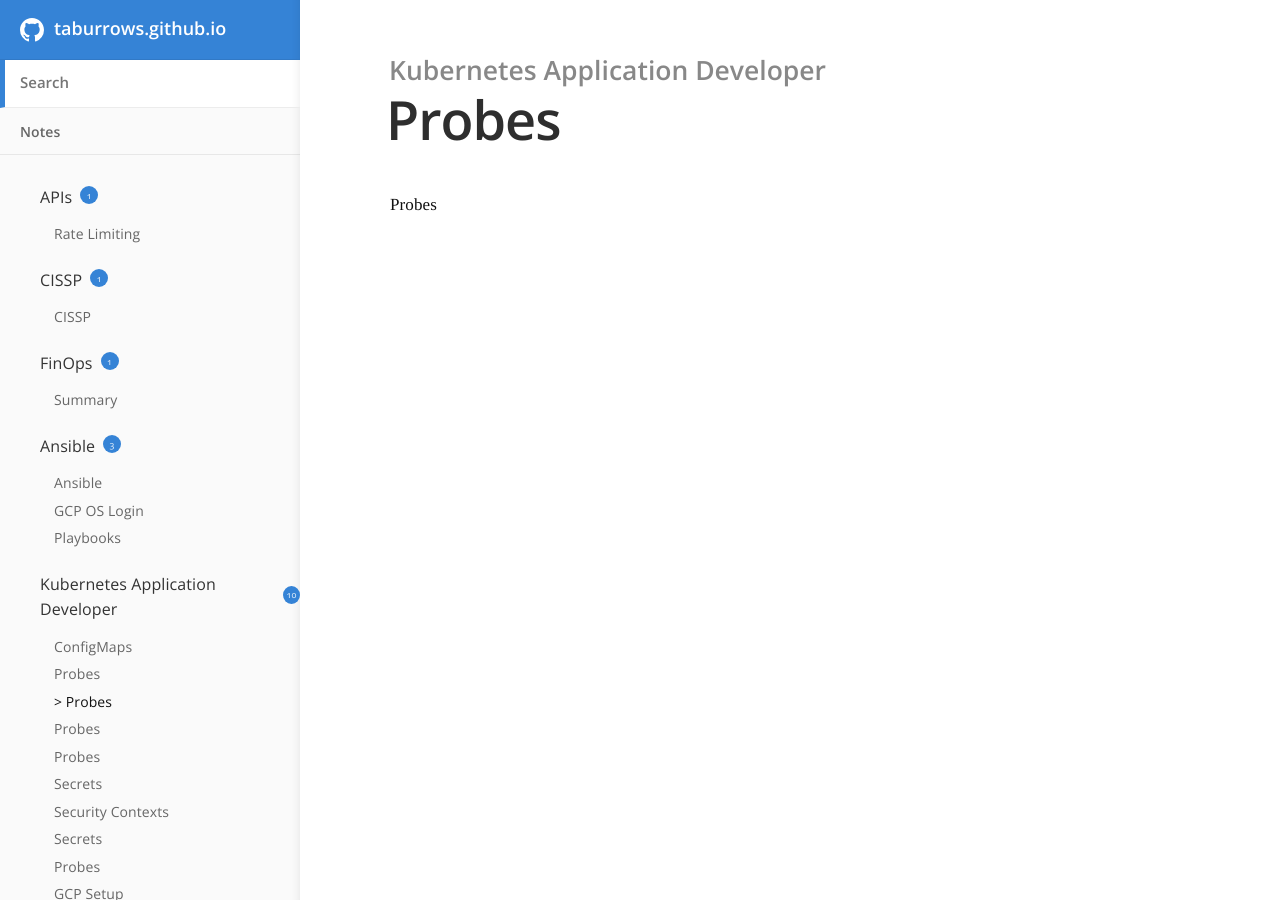
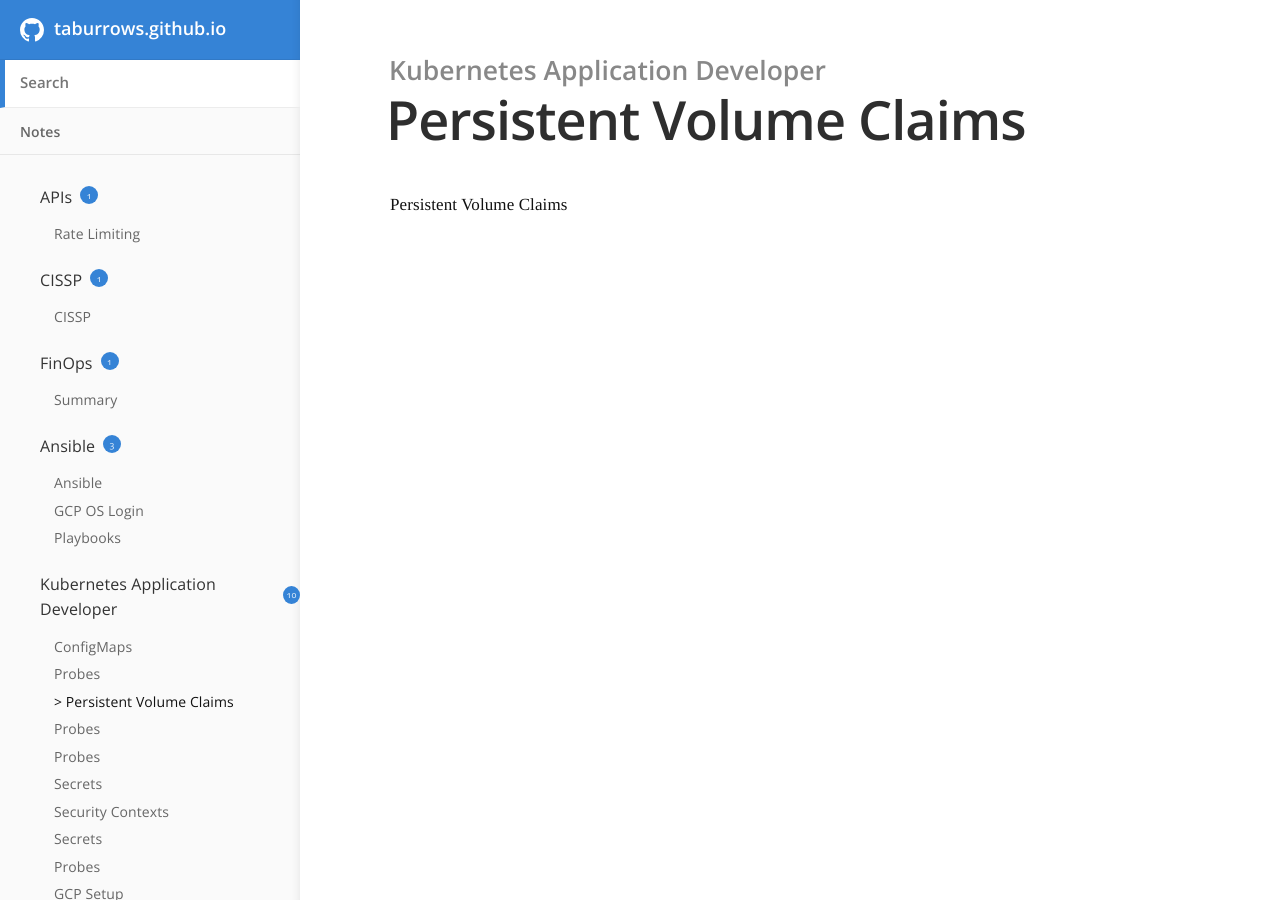
Before and after one commit to TABurrows/taburrows.github.io, a Jekyll site: the page built from _docs/ckad/PersistentVolumeClaims.md, in a window 1280 px wide and 900 px high. Built offline with Jekyll 4.4.1, drawn with Linux system fonts in a browser that asks for light colours.

Commit message:
Update CKAD PVC

```diff
--- a/_docs/ckad/PersistentVolumeClaims.md
+++ b/_docs/ckad/PersistentVolumeClaims.md
@@ -1,6 +1,6 @@
 ---
-title: Probes
+title: Persistent Volume Claims
 category: Kubernetes Application Developer
 order: 1
 ---
-Probes
+Persistent Volume Claims
```
